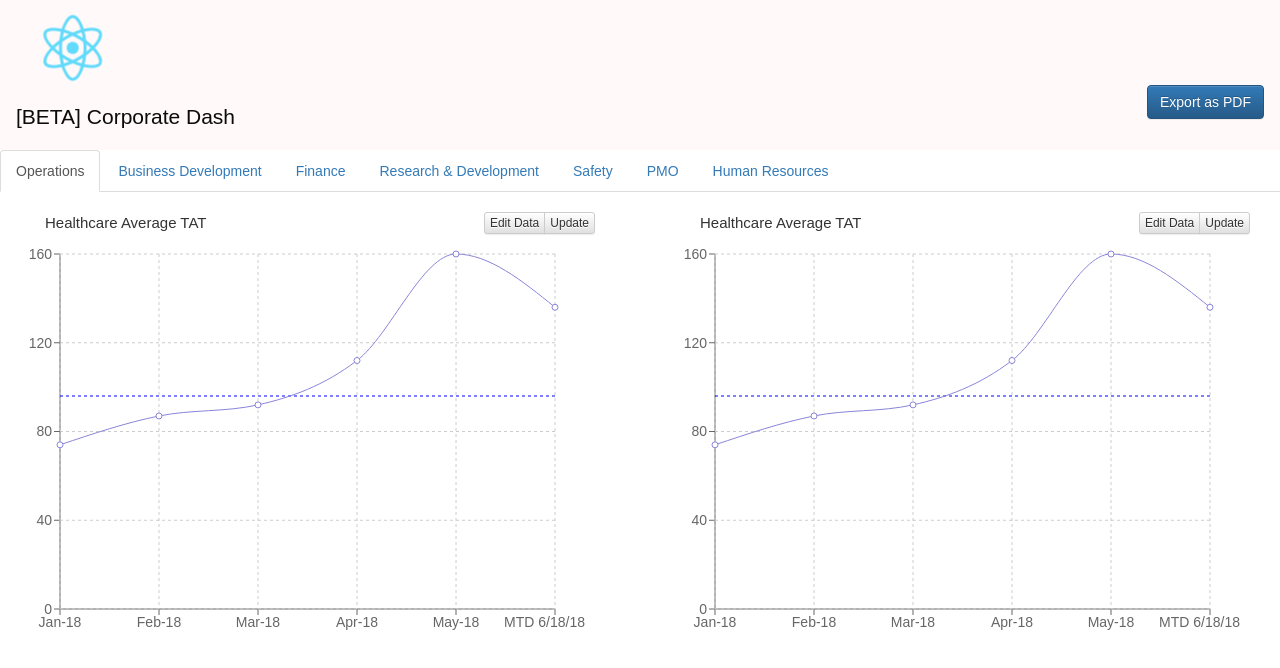
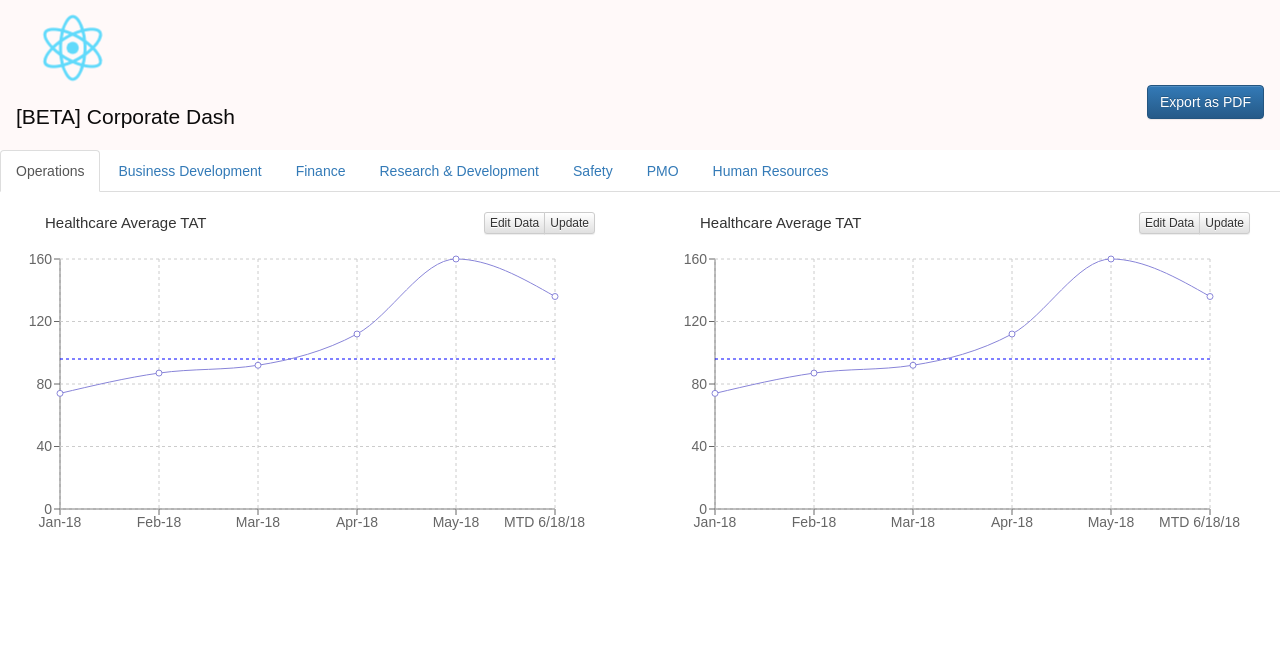
Before and after one commit to chrisacciai/dashboard, a React (Create React App) app: page / in a window 1280 px wide. Shown: the top 668 px of the page. Built offline with nearby package versions, Linux system fonts and the light colour scheme.

Commit message:
height margin

```diff
--- a/src/Chart1.js
+++ b/src/Chart1.js
@@ -48,8 +48,8 @@ export default class Chart1 extends Component {
               </p>
             </div>
           <p style={ shown }>
-              <LineChart width={600} height={400} data={data}
-              margin={{top: 10, right: 30, left: 15, bottom: 5}}>
+              <LineChart width={600} height={300} data={data}
+              margin={{top: 15, right: 30, left: 15, bottom: 5}}>
               <XAxis dataKey="month"/>
               <YAxis/>
               <CartesianGrid strokeDasharray="3 3"/>
```
